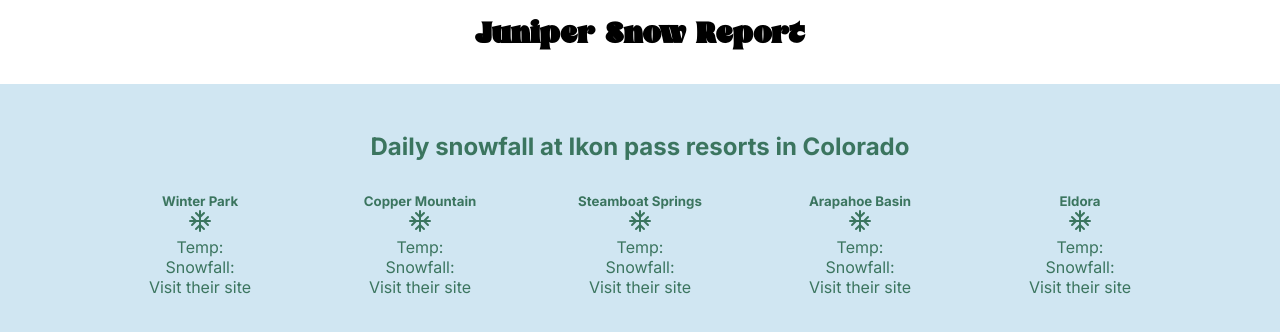
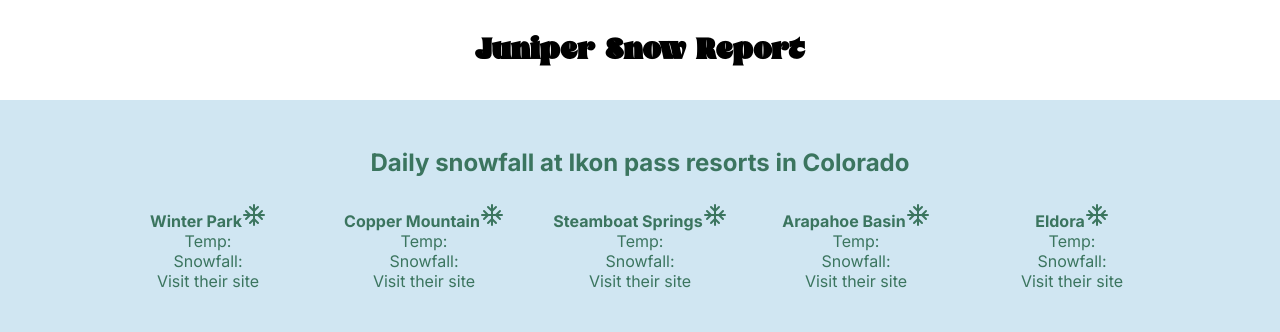
Before and after one commit to seeincodes/ski-report, a Next.js app: page / in a window 1280 px wide. Shown: the top 332 px of the page. Built offline with nearby package versions, Linux system fonts and the light colour scheme; no server answers.

Commit message:
more padding changes

```diff
--- a/src/app/components/IkonWeather.tsx
+++ b/src/app/components/IkonWeather.tsx
@@ -87,8 +87,10 @@
           <div key={resort.name} className={styles.card}>
             <Link target='_blank' href={resort.website} passHref>
               <div className={styles.cardHeader}>
-                <h5>{resort.name}</h5>
-                <SnowflakeIcon />
+                <h4>
+                  {resort.name}
+                  <SnowflakeIcon />
+                </h4>
               </div>
               <div className={styles.cardContent}>
                 <p>Temp: {resort.temp}</p>
--- a/src/app/components/header.module.css
+++ b/src/app/components/header.module.css
@@ -1,7 +1,8 @@
 .header {
   background-color: white;
   color: black;
-  padding: 1rem 0;
+  padding: 2rem;
+  padding-bottom: 1rem;
   text-align: center;
 }
 
--- a/src/app/components/ikon.module.css
+++ b/src/app/components/ikon.module.css
@@ -9,7 +9,7 @@
 }
 
 .header {
-  padding-bottom: 2rem;
+  padding-bottom: 1rem;
 }
 
 .grid {
@@ -18,6 +18,7 @@
   grid-template-columns: repeat(5, minmax(20%, auto));
   max-width: 100%;
   width: var(--max-width);
+  padding: 10px;
 }
 
 .logo {
```
